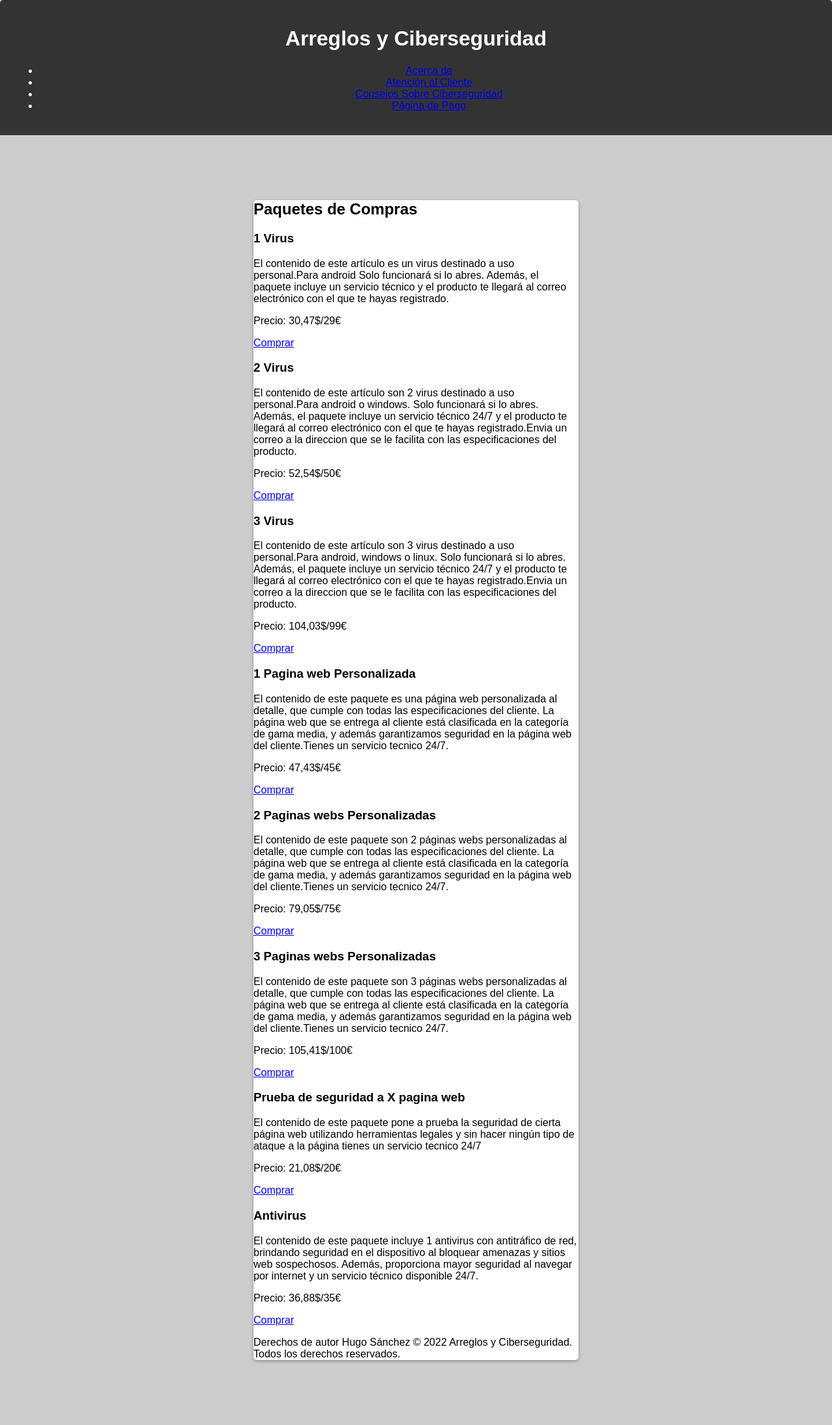
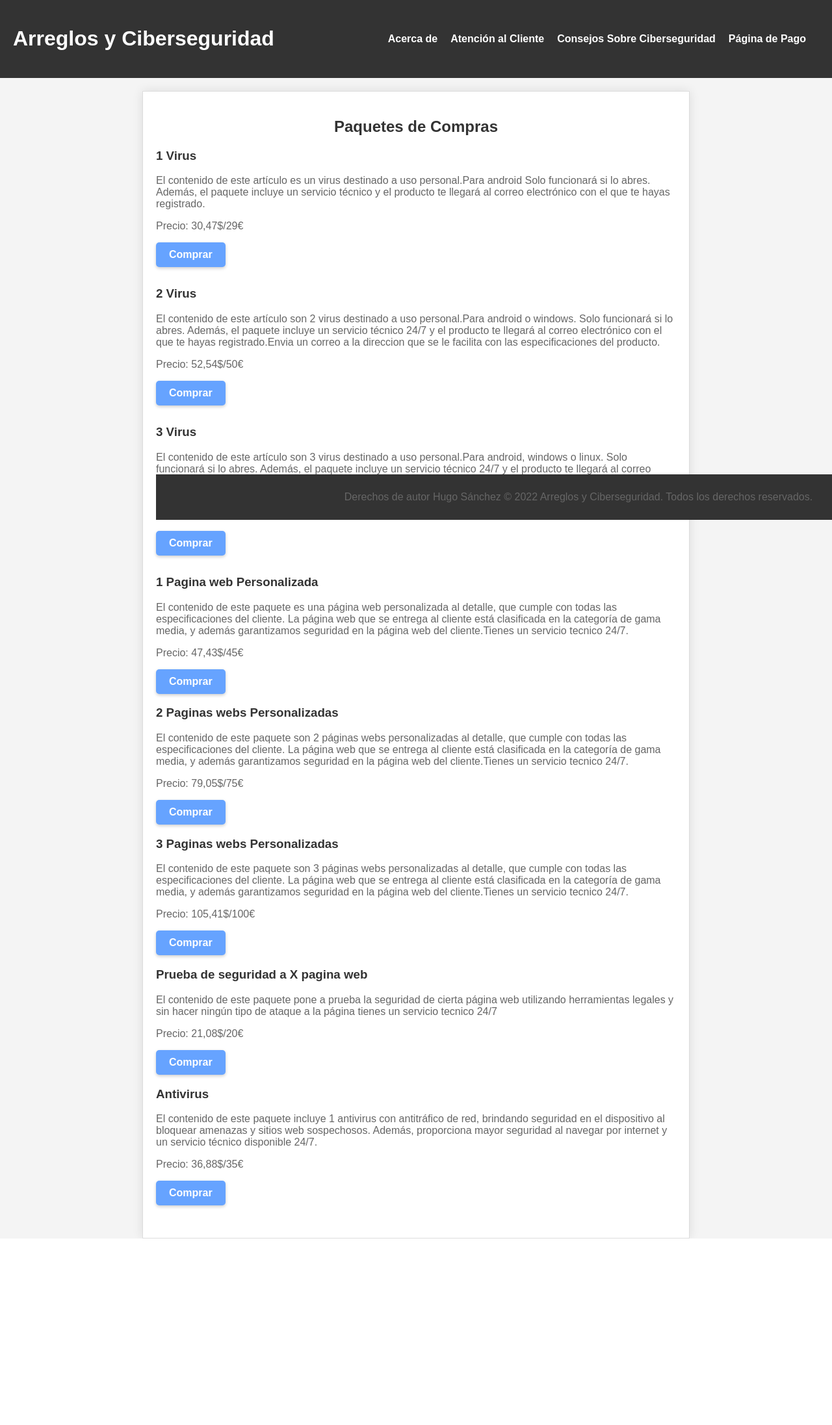
Before and after one commit to Hugoos12/ArreglosyCiberseguridad, a PHP site: page /inicio.html in a window 1280 px wide. Shown: the whole page at 65% size. After the commit the page ends 1906 px from the top, so only its background shows below. Run offline with PHP 8.4, Linux system fonts and the light colour scheme.

Commit message:
Update style.css

```diff
--- a/style.css
+++ b/style.css
@@ -1,67 +1,92 @@
 body {
-  background-color: #ccc;
-  font-family: Arial, sans-serif;
+  font-family: 'Arial', sans-serif;
+  background-color: #f4f4f4;
   margin: 0;
   padding: 0;
 }
 
-.container {
-  max-width: 500px;
-  margin: 100px auto;
-  background-color: white;
-  border-radius: 5px;
-  box-shadow: 0 2px 5px rgba(0, 0, 0, 0.3);
+.header-container {
+  display: flex;
+  justify-content: space-between;
+  align-items: center;
+  padding: 20px;
+  background-color: #333;
+  color: #fff;
 }
 
-header {
-  padding: 20px;
-  text-align: center;
-  background-color: #333;
-  color: white;
-  border-radius: 5px 5px 0 0;
-}
-
-.tabs {
+nav ul {
+  list-style: none;
   display: flex;
 }
 
-.tab {
-  flex-grow: 1;
-  text-align: center;
-  padding: 10px 0;
-  background-color: #888;
-  color: white;
-  cursor: pointer;
+nav ul li {
+  margin-right: 20px;
 }
 
-.tab:hover {
-  background-color: #666;
+nav ul li a {
+  text-decoration: none;
+  color: #fff;
+  font-weight: bold;
+  font-size: 16px;
+  transition: color 0.3s ease;
 }
 
-.tab.active {
-  background-color: #333;
+nav ul li a:hover {
+  color: #66a3ff;
 }
 
-.content {
+.container {
+  max-width: 800px;
+  margin: auto;
   padding: 20px;
+  background-color: #fff;
+  border: 1px solid #ddd;
+  box-shadow: 0px 0px 15px rgba(0, 0, 0, 0.1);
+  margin-top: 20px;
 }
 
-.login-form,
-.register-form {
-  display: none;
+h2 {
+  text-align: center;
+  color: #333;
 }
 
-.form-group {
-  margin-bottom: 10px;
+.package {
+  margin-bottom: 30px;
 }
 
-.form-group label {
-  display: block;
-  margin-bottom: 5px;
-  font-weight: bold;
+.package h3 {
+  color: #333;
 }
 
-.form-group input {
+.package p {
+  color: #666;
+}
+
+.package a {
+  display: inline-block;
+  padding: 10px 20px;
+  font-size: 16px;
+  font-weight: bold;
+  text-align: center;
+  text-decoration: none;
+  border: none;
+  border-radius: 5px;
+  color: #fff;
+  background-color: #66a3ff;
+  box-shadow: 0px 2px 5px rgba(0, 0, 0, 0.2);
+  transition: background-color 0.3s ease;
+}
+
+.package a:hover {
+  background-color: #4d94ff;
+}
+
+footer {
+  text-align: center;
+  padding: 10px;
+  background-color: #333;
+  color: #fff;
+  position: fixed;
+  bottom: 0;
   width: 100%;
-  padding: 5px;
 }
```
